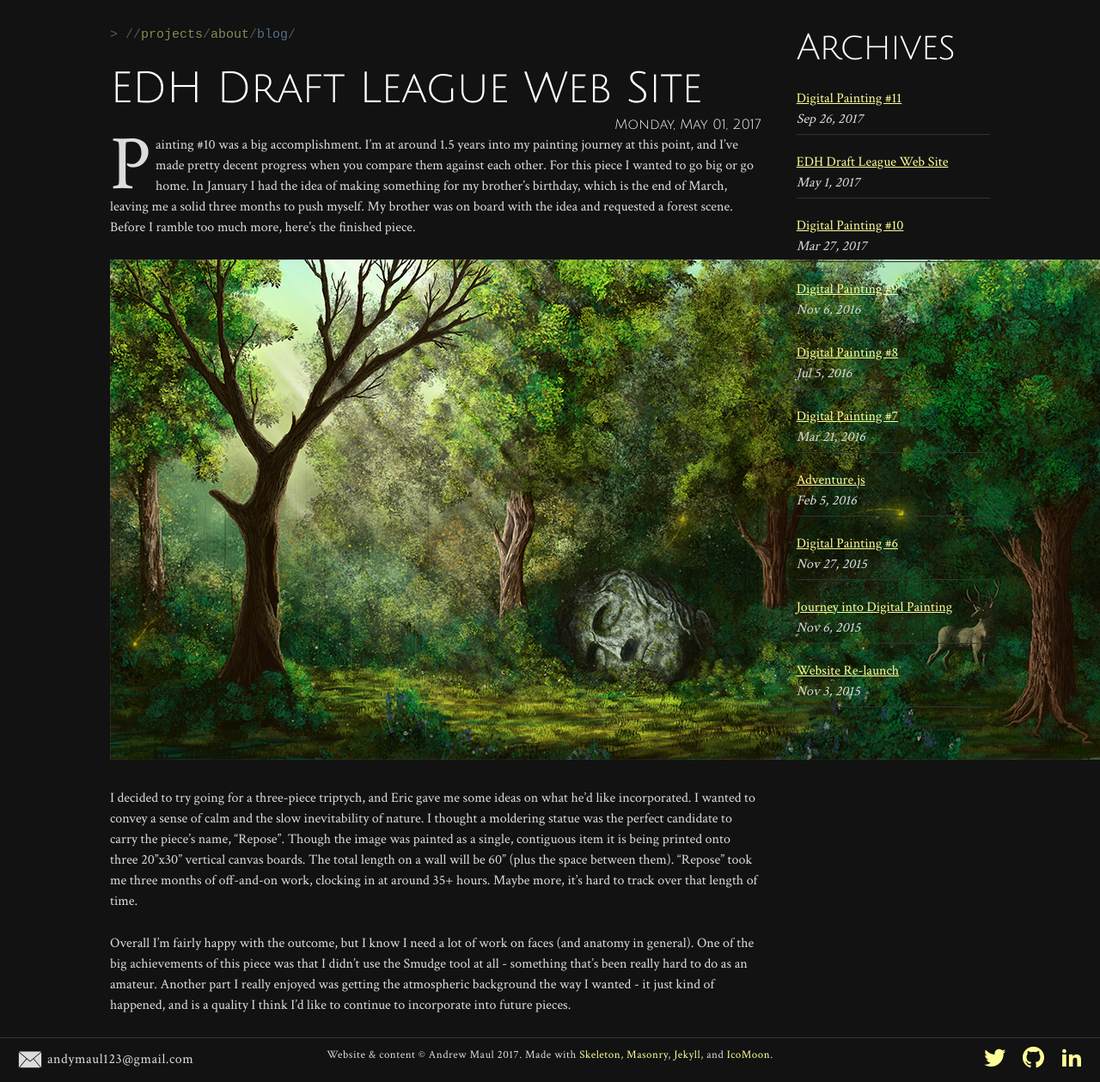
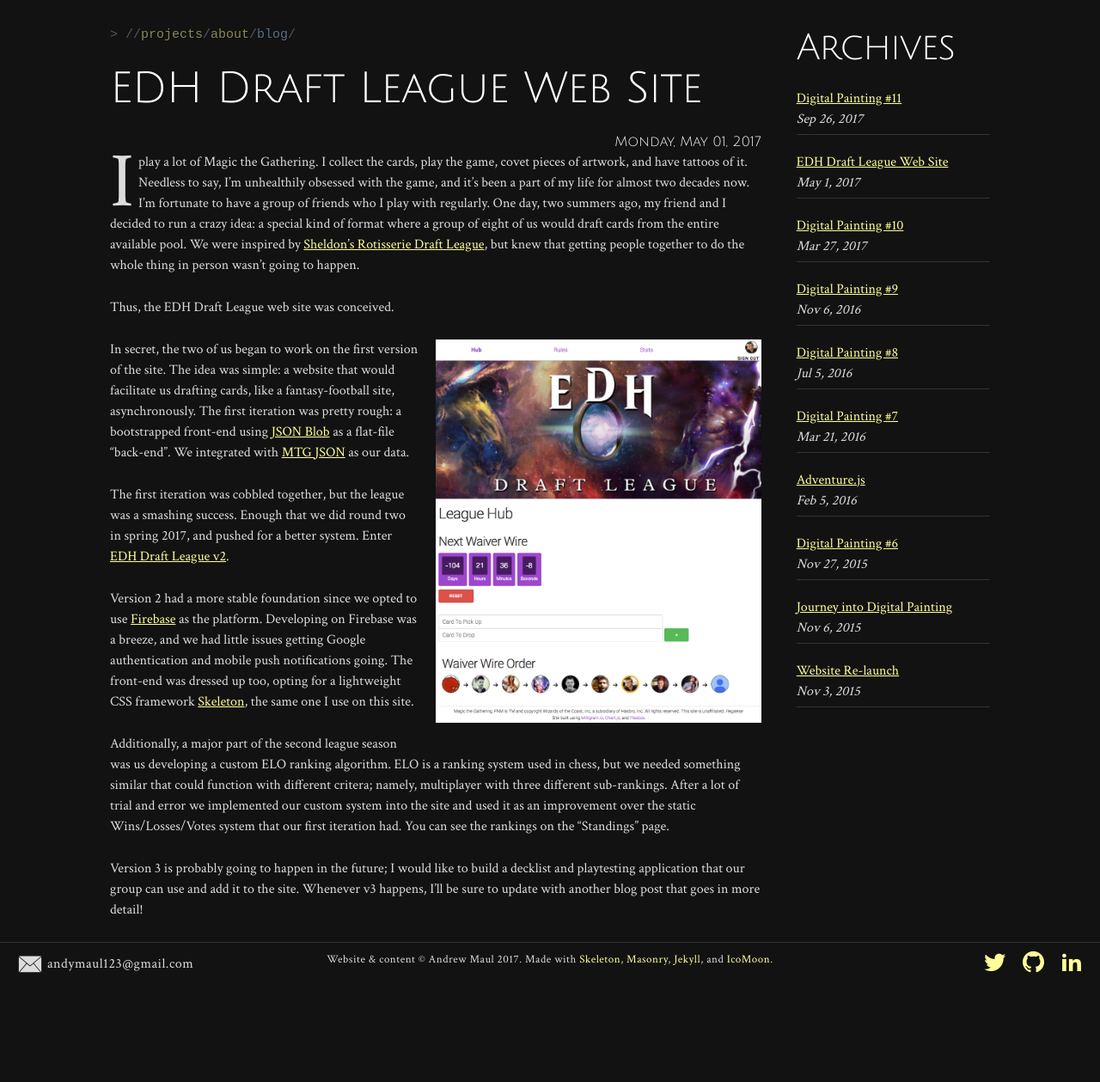
Before and after one commit to andymaul123/website-blog, a Jekyll site: the page built from _posts/2017-5-01-edh-draft-league.markdown, in a window 1280 px wide. Shown: the whole page at 86% size. Built offline with Jekyll 4.4.1, drawn with Linux system fonts in a browser that asks for light colours; some web fonts are replaced; after the commit the page ends 1148 px from its top, so only the background shows below that.

Commit message:
Adds EDH league post

```diff
--- a/_posts/2017-5-01-edh-draft-league.markdown
+++ b/_posts/2017-5-01-edh-draft-league.markdown
@@ -2,7 +2,7 @@
 layout: post
 title:  "EDH Draft League Web Site"
 overlayTitle: EDH Draft Site
-date:   2017-05-01
+date: 2017-05-01
 featured: true
 imageName: draftleague.jpg
 animation: left
@@ -16,10 +16,18 @@
 - Firebase
 ---
 
-<span class="dropcap">P</span>ainting #10 was a big accomplishment. I'm at around 1.5 years into my painting journey at this point, and I've made pretty decent progress when you compare them against each other. For this piece I wanted to go big or go home. In January I had the idea of making something for my brother's birthday, which is the end of March, leaving me a solid three months to push myself. My brother was on board with the idea and requested a forest scene. Before I ramble too much more, here's the finished piece.
+<span class="dropcap">I</span> play a lot of Magic the Gathering. I collect the cards, play the game, covet pieces of artwork, and have tattoos of it. Needless to say, I'm unhealthily obsessed with the game, and it's been a part of my life for almost two decades now. I'm fortunate to have a group of friends who I play with regularly. One day, two summers ago, my friend and I decided to run a crazy idea: a special kind of format where a group of eight of us would draft cards from the entire available pool. We were inspired by [Sheldon's Rotisserie Draft League](http://www.starcitygames.com/article/35090_Friends-Setting-Up-The-Commander-Rotisserie-Draft.html), but knew that getting people together to do the whole thing in person wasn't going to happen.
 
-![Repose]({{ site.baseurl }}/image/assets/painting10.jpg)
+Thus, the EDH Draft League web site was conceived.
 
-I decided to try going for a three-piece triptych, and Eric gave me some ideas on what he'd like incorporated. I wanted to convey a sense of calm and the slow inevitability of nature. I thought a moldering statue was the perfect candidate to carry the piece's name, "Repose". Though the image was painted as a single, contiguous item it is being printed onto three 20"x30" vertical canvas boards. The total length on a wall will be 60" (plus the space between them). "Repose" took me three months of off-and-on work, clocking in at around 35+ hours. Maybe more, it's hard to track over that length of time.
+![Draft League]({{ site.baseurl }}/image/assets/draftleague.jpg){: .vertical-image}
 
-Overall I'm fairly happy with the outcome, but I know I need a lot of work on faces (and anatomy in general). One of the big achievements of this piece was that I didn’t use the Smudge tool at all - something that’s been really hard to do as an amateur. Another part I really enjoyed was getting the atmospheric background the way I wanted - it just kind of happened, and is a quality I think I’d like to continue to incorporate into future pieces.
+In secret, the two of us began to work on the first version of the site. The idea was simple: a website that would facilitate us drafting cards, like a fantasy-football site, asynchronously. The first iteration was pretty rough: a bootstrapped front-end using [JSON Blob](https://jsonblob.com/) as a flat-file "back-end". We integrated with [MTG JSON](https://mtgjson.com/) as our data.
+
+The first iteration was cobbled together, but the league was a smashing success. Enough that we did round two in spring 2017, and pushed for a better system. Enter [EDH Draft League v2](https://www.edh-league.com/).
+
+Version 2 had a more stable foundation since we opted to use [Firebase](https://firebase.google.com/) as the platform. Developing on Firebase was a breeze, and we had little issues getting Google authentication and mobile push notifications going. The front-end was dressed up too, opting for a lightweight CSS framework [Skeleton](getskeleton.com), the same one I use on this site.
+
+Additionally, a major part of the second league season was us developing a custom ELO ranking algorithm. ELO is a ranking system used in chess, but we needed something similar that could function with different critera; namely, multiplayer with three different sub-rankings. After a lot of trial and error we implemented our custom system into the site and used it as an improvement over the static Wins/Losses/Votes system that our first iteration had. You can see the rankings on the "Standings" page.
+
+Version 3 is probably going to happen in the future; I would like to build a decklist and playtesting application that our group can use and add it to the site. Whenever v3 happens, I'll be sure to update with another blog post that goes in more detail!
--- a/_sass/_styles.scss
+++ b/_sass/_styles.scss
@@ -229,8 +229,13 @@
     opacity: 0.5;
 
 }
-.blog h1 {
-    margin-bottom: 0;
+// .blog h1 {
+//     margin-bottom: 0;
+// }
+.blog .vertical-image {
+    max-width: 50%;
+    float: right;
+    margin: 0 0 2rem 2rem;
 }
 .archives li {
     list-style: none;
```
